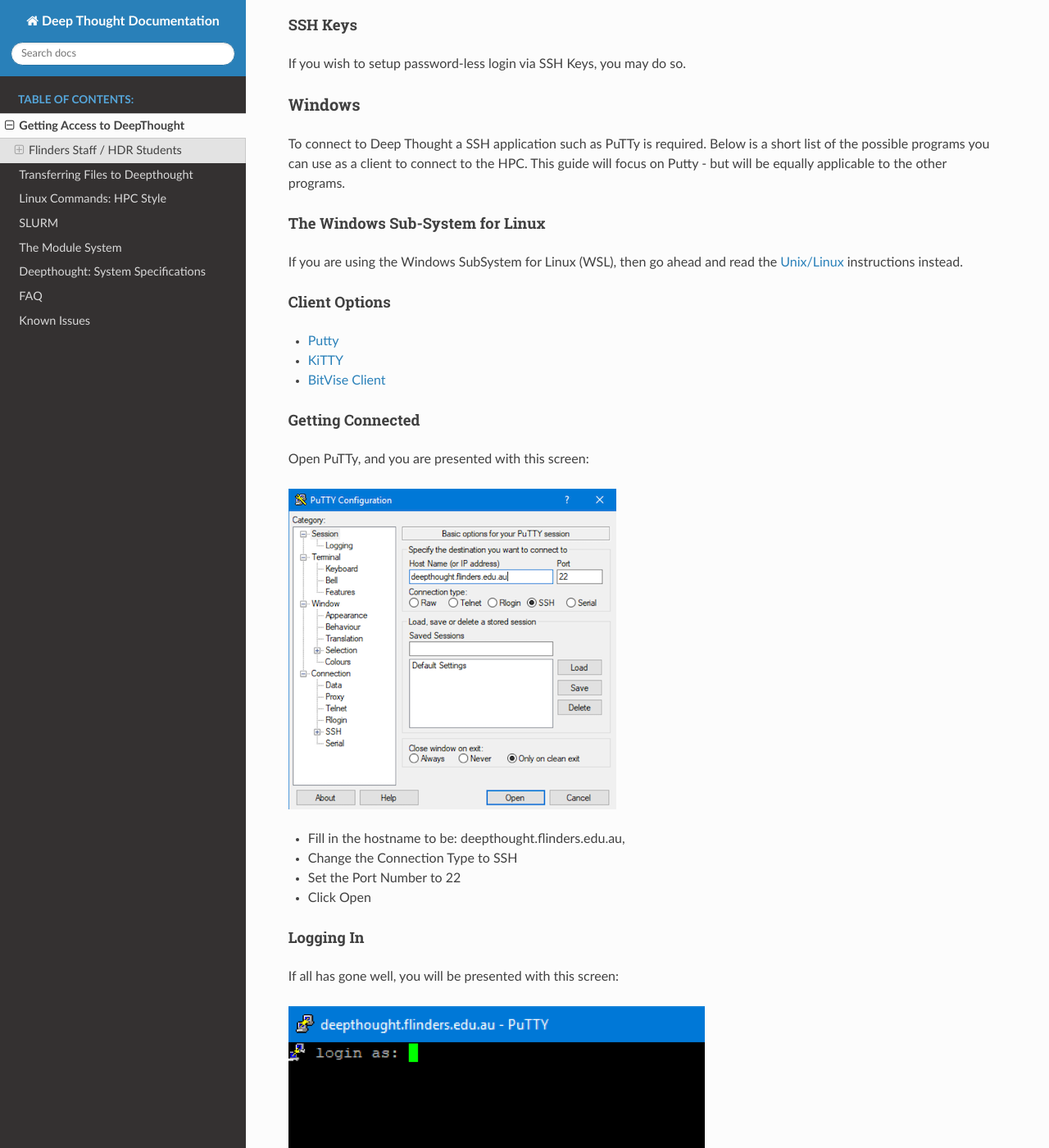
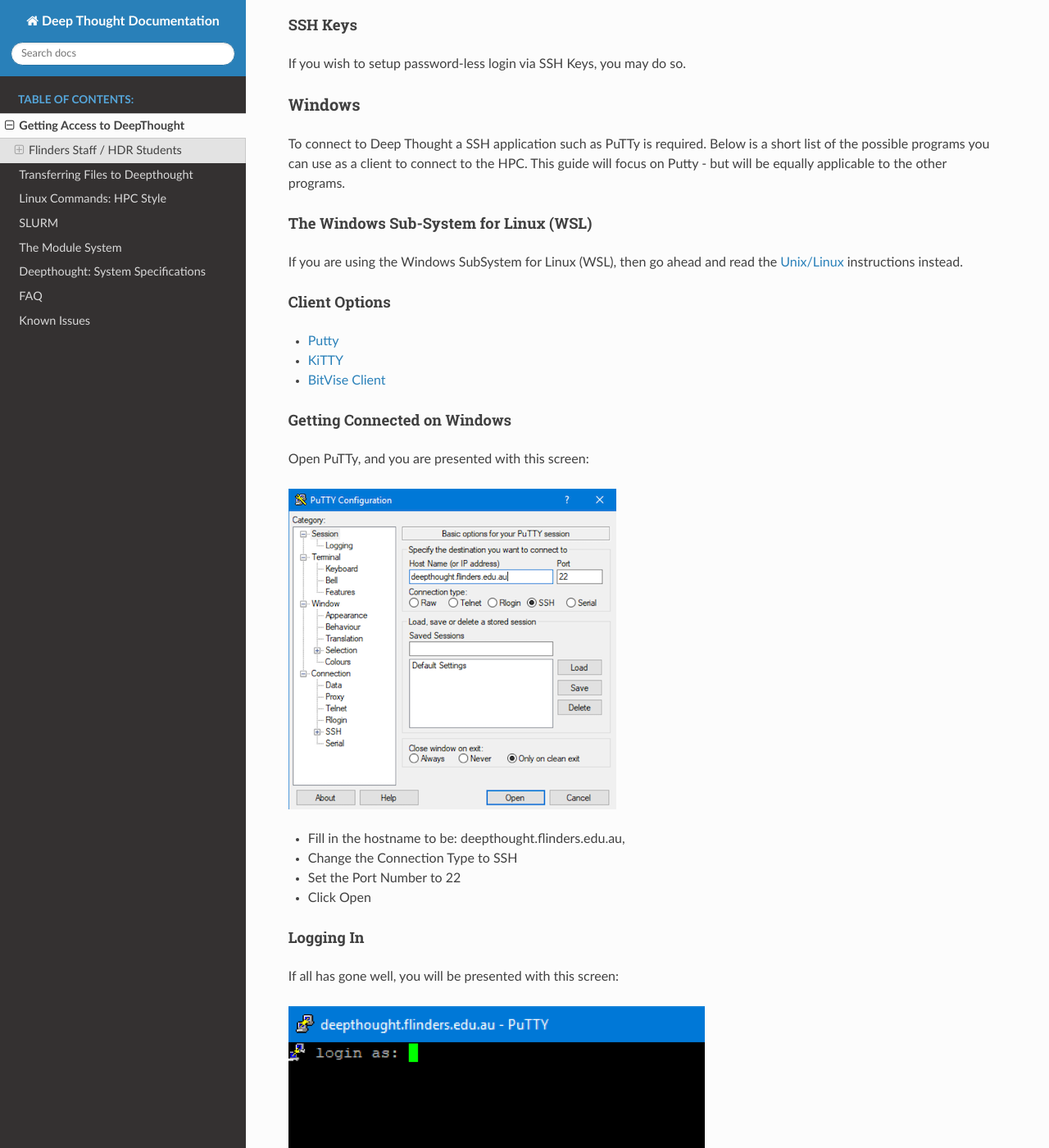
Before and after one commit to flindersuni/DeepThoughtHPC-docs, a Sphinx documentation site: the page built from docs/source/Access/GettingAccess.md, in a window 1280 px wide and 1400 px high, scrolled down 1229 px. Shown: the whole window at 82% size. Built offline with Sphinx 7.4.7 and the Read the Docs theme 2.0.0, drawn with Linux system fonts in a browser that asks for light colours; some of the changed text lies outside the part shown.

```diff
--- a/docs/source/Access/GettingAccess.md
+++ b/docs/source/Access/GettingAccess.md
@@ -44,7 +44,7 @@ If you wish to setup password-less login via SSH Keys, you may do so.
 
 To connect to Deep Thought a SSH application such as PuTTy is required. Below is a short list of the possible programs you can use as a client to connect to the HPC. This guide will focus on Putty - but will be equally applicable to the other programs.
 
-#### The Windows Sub-System for Linux
+#### The Windows Sub-System for Linux (WSL)
 
 If you are using the Windows SubSystem for Linux (WSL), then go ahead and read the [Unix/Linux](#unix-linux-macos) instructions instead.
 
@@ -54,7 +54,7 @@ If you are using the Windows SubSystem for Linux (WSL), then go ahead and read t
 - [KiTTY](http://www.9bis.net/kitty/#!pages/download.md)
 - [BitVise Client](https://www.bitvise.com/download-area)
 
-#### Getting Connected
+#### Getting Connected on Windows
 
 Open PuTTy, and you are presented with this screen:
 
@@ -84,6 +84,6 @@ Upon a successful login, you should get a screen similar to this:
 
 If so, you are now connected and ready to start using the HPC!
 
-#### SSH Keys
+#### SSH Keys on Windows
 
 As with the Unix/Linux/MacOS system, you may also setup SSH Keys for password-less logins. Be sure to follow the specific instructions for your client, as they will differ!
```
Also changed, not shown: other parts of docs/source/Access/GettingAccess.md (+3 -3 lines), docs/source/FileTransfers/FileTransfersIntro.md (+6 -6 lines), docs/source/ModuleSystem/LMod.md (+2 -1 lines), docs/source/SLURM/SLURMIntro.md (+2 -2 lines).
